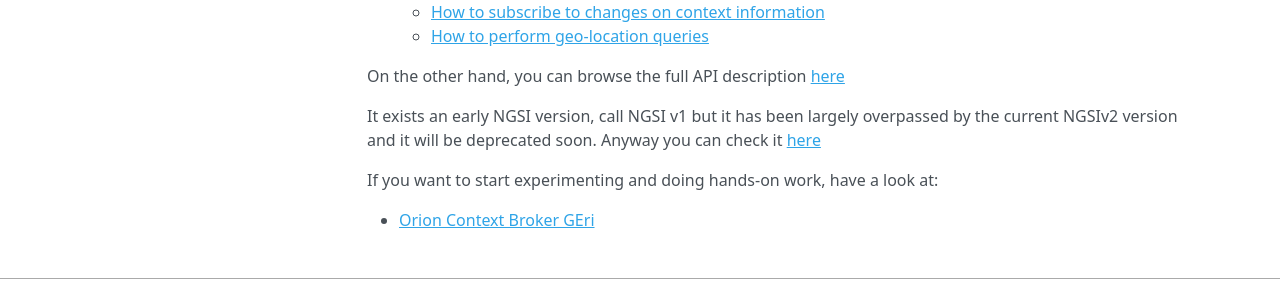
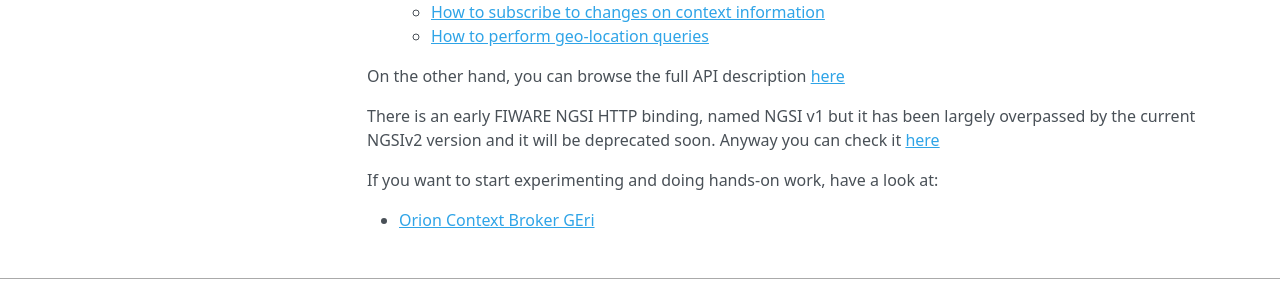
Before and after one commit to FIWARE-Ops/docs.TourGuide, an MkDocs documentation site: the page built from doc/development-context-aware-applications/introduction.md, in a window 1280 px wide. Shown: the part 1745-2044 px from the top of the page. Built offline with MkDocs 1.6.1, drawn with Linux system fonts in a browser that asks for light colours; nearby versions of some CDN libraries; comment, search, counter and statistics services are not loaded; old or Windows-style settings are respelled for this version of MkDocs.

Commit message:
Update introduction.md

```diff
--- a/doc/development-context-aware-applications/introduction.md
+++ b/doc/development-context-aware-applications/introduction.md
@@ -47,7 +47,7 @@ a context-aware application check out:
 
 On the other hand, you can browse the full API description [here](http://fiware.github.io/specifications/ngsiv2/latest/cookbook/)
 
-It exists an early NGSI version, call NGSI v1 but it has been largely overpassed by the current NGSIv2 version and it will be deprecated soon. Anyway you can check it [here](http://fiware.github.io/context.Orion/api/v1/)
+There is an early FIWARE NGSI HTTP binding, named NGSI v1 but it has been largely overpassed by the current NGSIv2 version and it will be deprecated soon. Anyway you can check it [here](http://fiware.github.io/context.Orion/api/v1/)
 
 
 If you want to start experimenting and doing hands-on work, have a look at:
```
